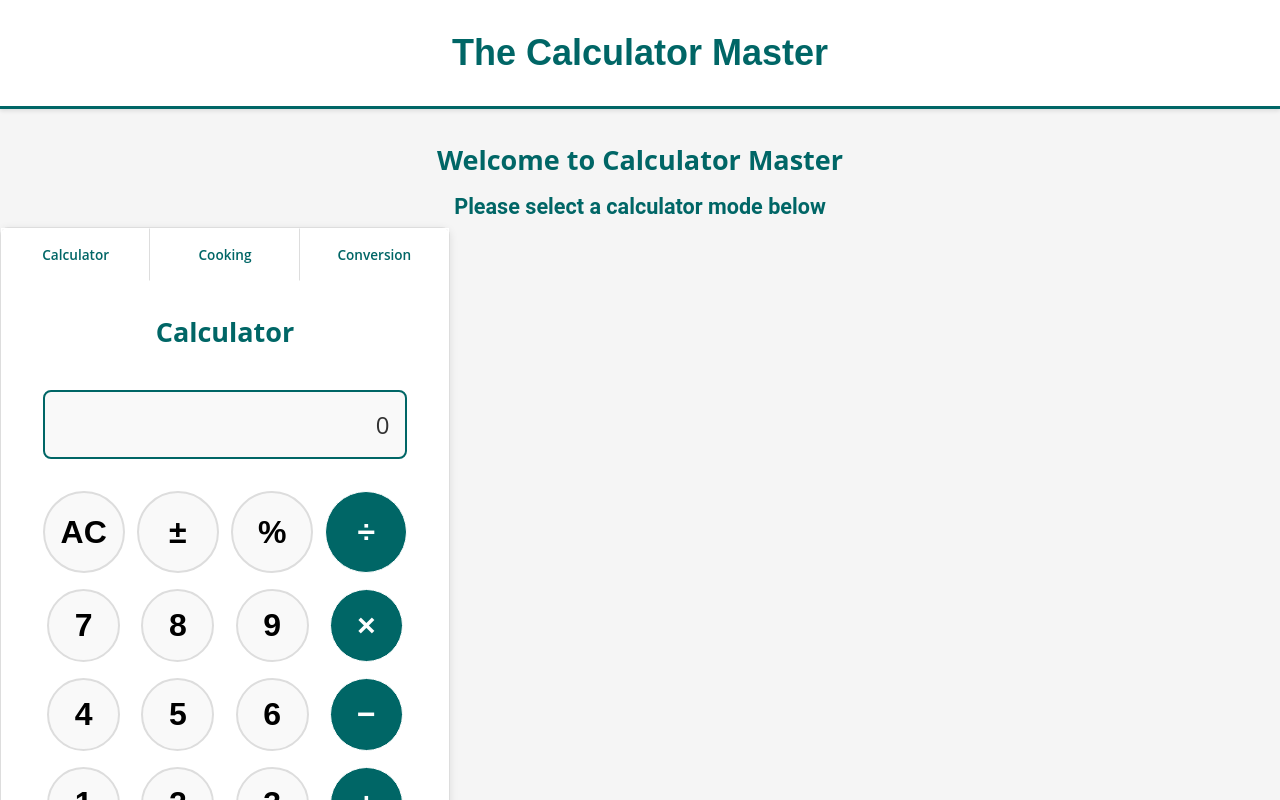
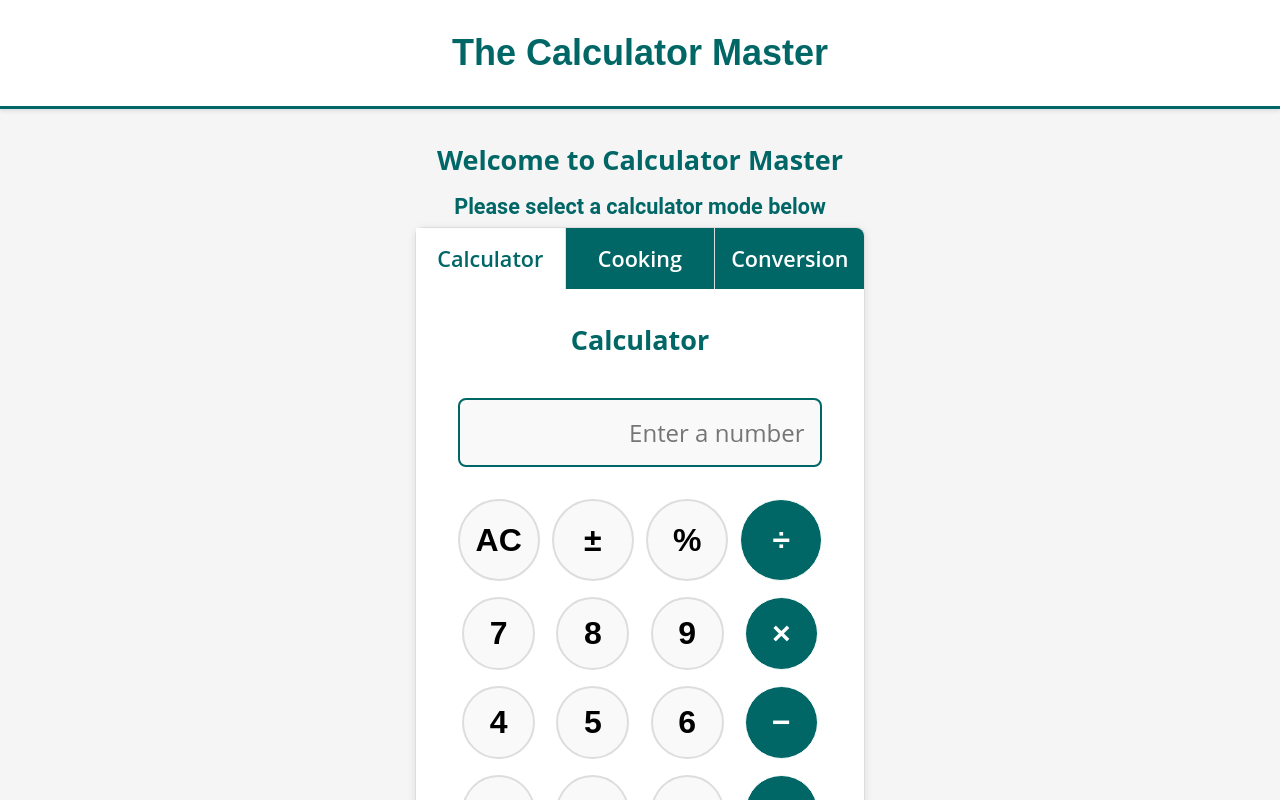
Before and after one commit to murilolhernandes/CSE310-TypeScript-Module, a React (Vite) app in the folder Calculator-Master/: page / in a window 1280 px wide. Both pictures are taken after a click on the button "Calculator". Shown: the top 800 px of the page. Built offline with nearby package versions, Linux system fonts and the light colour scheme.

Commit message:
Fixed the input so keyboard can have effect.

```diff
--- a/Calculator-Master/src/App.css
+++ b/Calculator-Master/src/App.css
@@ -70,7 +70,11 @@ h3 {
   font-family: var(--font-heading);
   color: var(--secondary-color);
   font-weight: 600;
-  font-size: 0.85rem;
+
+
+  font-size: var(--large-font);
+  border: none;
+  background-color: var(--light-bg);
 }
 
 /* Add separator between tabs */
@@ -83,6 +87,7 @@ h3 {
 /* Active tab styling */
 .deactivated {
   background-color: var(--secondary-color);
+  color: white;
 }
 
 .deactivated h3 {
@@ -91,6 +96,7 @@ h3 {
 
 .deactivated:hover {
   background-color: var(--success-bg);
+  color: var(--secondary-color);
   transition: color 0.3s ease;
 }
 
--- a/Calculator-Master/src/App.tsx
+++ b/Calculator-Master/src/App.tsx
@@ -17,13 +17,13 @@ function App() {
           <div id="calculator-display">
             <div className='options'>
               {/* <div className='reg-calc'> */}
-                <button className="reg-calc" onClick={() => setActiveMode('regular')}>Calculator</button>
+                <button className={`reg-calc ${activeMode !== 'regular' ? 'deactivated' : ''}`} onClick={() => setActiveMode('regular')}>Calculator</button>
               {/* </div> */}
               {/* <div className='cooking'> */}
-                <button className="cooking" onClick={() => setActiveMode('cooking')}>Cooking</button>
+                <button className={`cooking ${activeMode !== 'cooking' ? 'deactivated': ''}`} onClick={() => setActiveMode('cooking')}>Cooking</button>
               {/* </div> */}
               {/* <div className='conversion'> */}
-                <button className="conversion" onClick={() => setActiveMode('conversion')}>Conversion</button>
+                <button className={`conversion ${activeMode !== 'conversion' ? 'deactivated' : ''}`} onClick={() => setActiveMode('conversion')}>Conversion</button>
               {/* </div> */}
             </div>
 
--- a/Calculator-Master/src/components/regularCalculator.tsx
+++ b/Calculator-Master/src/components/regularCalculator.tsx
@@ -1,104 +1,152 @@
-import { useState } from 'react';
+import { useState, useEffect, useCallback } from 'react';
 import type { CalculatorState, Operator } from '../types';
 
 export default function RegularCalculator() {
   // Utilizing the types defined in src/types.ts
   const [state, setState] = useState<CalculatorState>({
-    currentValue: '0',
+    currentValue: '',
     previousValue: '',
     operation: null,
     overwriteL: true // Flag to determine if typing should replace the current value
   });
 
-  const clear = () => {
-    setState({ currentValue: '0', previousValue: '', operation: null, overwriteL: true });
-  };
+  const clear = useCallback(() => {
+    setState({ currentValue: '', previousValue: '', operation: null, overwriteL: true });
+  }, []);
 
-  const appendNumber = (number: string) => {
-    if (number === '.' && state.currentValue.includes('.')) return;
+  const appendNumber = useCallback((number: string) => {
+    setState((prev) => {
+      // Prevent multiple decimals
+      if (number === '.' && prev.currentValue.includes('.')) return prev;
 
-    setState((prev) => ({
-      ...prev,
-      currentValue: prev.overwriteL || prev.currentValue === '0' && number !== '.'
-        ? number
-        : prev.currentValue + number,
-      overwriteL: false
-    }));
-  };
+      const shouldOverwrite = prev.overwriteL || (prev.currentValue === '0' && number !== '.');
+      return {
+        ...prev,
+        currentValue: shouldOverwrite ? number : prev.currentValue + number,
+        overwriteL: false
+      };
+    });
+  }, []);
 
-  const chooseOperation = (op: Operator) => {
-    if (state.currentValue === '') return;
+  const chooseOperation = useCallback((op: Operator) => {
+    setState((prev) => {
+      // Don't allow an operator if there are no numbers at all
+      if (prev.currentValue === '' && prev.previousValue === '') return prev;
 
-    // If we already have a previous value, compute first (like chaining operations)
-    if (state.previousValue !== '') {
-      compute();
-    }
+      // If we already have a previous value AND a current value, compute first (chaining operations like 10 + 10 +)
+      if (prev.previousValue !== '' && prev.currentValue !== '') {
+        const prevNum = parseFloat(prev.previousValue);
+        const currentNum = parseFloat(prev.currentValue);
+        let result = 0;
 
-    setState((prev) => ({
-      ...prev,
-      operation: op,
-      previousValue: prev.currentValue,
-      overwriteL: true
-    }));
-  };
+        switch (prev.operation) {
+          case '+': result = prevNum + currentNum; break;
+          case '-': result = prevNum - currentNum; break;
+          case '*': result = prevNum * currentNum; break;
+          case '/':
+            if (currentNum === 0) return { ...prev, currentValue: "Error", overwriteL: true };
+            result = prevNum / currentNum;
+            break;
+        }
 
-  const compute = () => {
-    const prev = parseFloat(state.previousValue);
-    const current = parseFloat(state.currentValue);
+        return {
+          currentValue: '',
+          previousValue: result.toString(),
+          operation: op,
+          overwriteL: true
+        };
+      }
 
-    if (isNaN(prev) || isNaN(current)) return;
+      // Default: move current value to previous value and set the operator
+      return {
+        ...prev,
+        operation: op,
+        previousValue: prev.currentValue !== '' ? prev.currentValue : prev.previousValue,
+        currentValue: '',
+        overwriteL: true
+      };
+    });
+  }, []);
 
-    let result: number;
+  const compute = useCallback(() => {
+    setState((prev) => {
+      const prevNum = parseFloat(prev.previousValue);
+      const currentNum = parseFloat(prev.currentValue);
 
-    switch (state.operation) {
-      case '+': result = prev + current; break;
-      case '-': result = prev - current; break;
-      case '*': result = prev * current; break;
-      case '/':
-        if (current === 0) {
-          setState({ ...state, currentValue: "Error", overwriteL: true });
-          return;
-        }
-        result = prev / current;
-        break;
-      default: return;
-    }
+      if (isNaN(prevNum) || isNaN(currentNum)) return prev;
 
-    setState({
-      currentValue: result.toString(),
-      previousValue: '',
-      operation: null,
-      overwriteL: true
+      let result: number;
+      switch (prev.operation) {
+        case '+': result = prevNum + currentNum; break;
+        case '-': result = prevNum - currentNum; break;
+        case '*': result = prevNum * currentNum; break;
+        case '/':
+          if (currentNum === 0) return { ...prev, currentValue: "Error", overwriteL: true };
+          result = prevNum / currentNum;
+          break;
+        default: return prev;
+      }
+
+      return {
+        currentValue: result.toString(), // The result displays on its own
+        previousValue: '',               // Clear previous memory
+        operation: null,                 // Clear operator
+        overwriteL: true
+      };
     });
-  };
+  }, []);
 
-  const toggleSign = () => {
+  const toggleSign = useCallback(() => {
     setState(prev => ({
       ...prev,
-      currentValue: (parseFloat(prev.currentValue) * -1).toString()
+      currentValue: (parseFloat(prev.currentValue || '0') * -1).toString()
     }));
-  };
+  }, []);
 
-  const percent = () => {
+  const percent = useCallback(() => {
     setState(prev => ({
       ...prev,
-      currentValue: (parseFloat(prev.currentValue) / 100).toString()
+      currentValue: (parseFloat(prev.currentValue || '0') / 100).toString()
     }));
-  };
+  }, []);
+
+  // Keyboard Support ---
+  useEffect(() => {
+    const handleKeyDown = (e: KeyboardEvent) => {
+      if ((e.key >= '0' && e.key <= '9') || e.key === '.') {
+        appendNumber(e.key);
+      } else if (['+', '-', '*', '/'].includes(e.key)) {
+        chooseOperation(e.key as Operator);
+      } else if (e.key === 'Enter' || e.key === '=') {
+        e.preventDefault(); // Prevents 'Enter' from triggering focused buttons
+        compute();
+      } else if (e.key === 'Escape' || e.key === 'Delete') {
+        clear();
+      } else if (e.key === 'Backspace') {
+        setState(prev => ({
+          ...prev,
+          currentValue: prev.currentValue.length > 0 ? prev.currentValue.slice(0, -1) : ''
+        }));
+      }
+    };
+
+    window.addEventListener('keydown', handleKeyDown);
+    return () => window.removeEventListener('keydown', handleKeyDown); // Cleanup on unmount
+  }, [appendNumber, chooseOperation, compute, clear]);
+
+  // If an operation exists, display "Previous Operato Current". Otherwise just "Current".
+  const displayValue = state.operation
+    ? `${state.previousValue} ${state.operation} ${state.currentValue}`
+    : state.currentValue;
 
   return (
     <div id='calculator-container'>
       <h2>Calculator</h2>
-      {/* <div className='display-container'> */}
-        {/* Show previous operation context */}
-        {/* <div className='previous-operand'>
-          {state.previousValue} {state.operation}
-        </div> */}
         {/* Main input display */}
         <input
           className='input-box'
-          value={state.currentValue}
-          // placeholder='Enter a number'
+          value={displayValue}
+          placeholder='Enter a number'
           readOnly
         />
       {/* </div> */}
--- a/Calculator-Master/src/index.css
+++ b/Calculator-Master/src/index.css
@@ -149,19 +149,6 @@ h3 {
 
 .reg-calc.deactivated {
   border-radius: 8px 0 0 0;
-}
-
-/* Calculator Display Area */
-#calculator-display {
-  display: flex;
-  flex-direction: column;
-  background-color: var(--light-bg);
-  border-radius: 8px;
-  box-shadow: 0 2px 8px rgba(0, 0, 0, 0.1);
-  border: 1px solid var(--border-color);
-  margin: 0;
-  max-width: 450px;
-  min-width: 450px;
 }
 
 .display-container {
```
